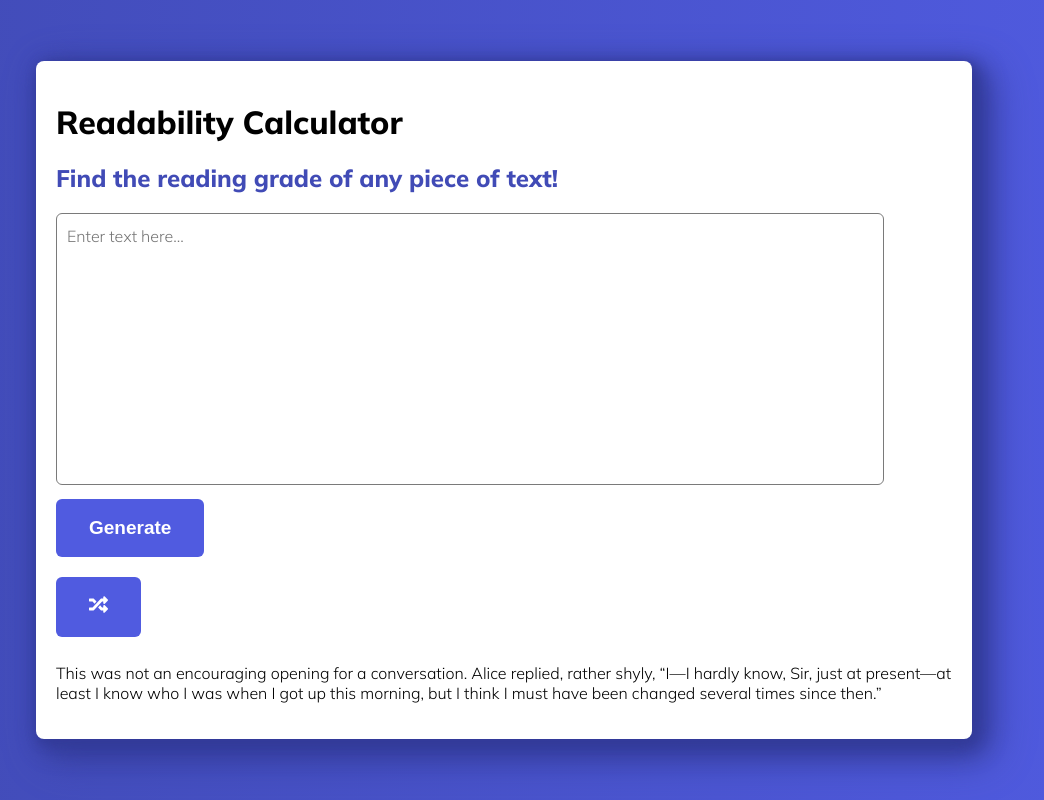
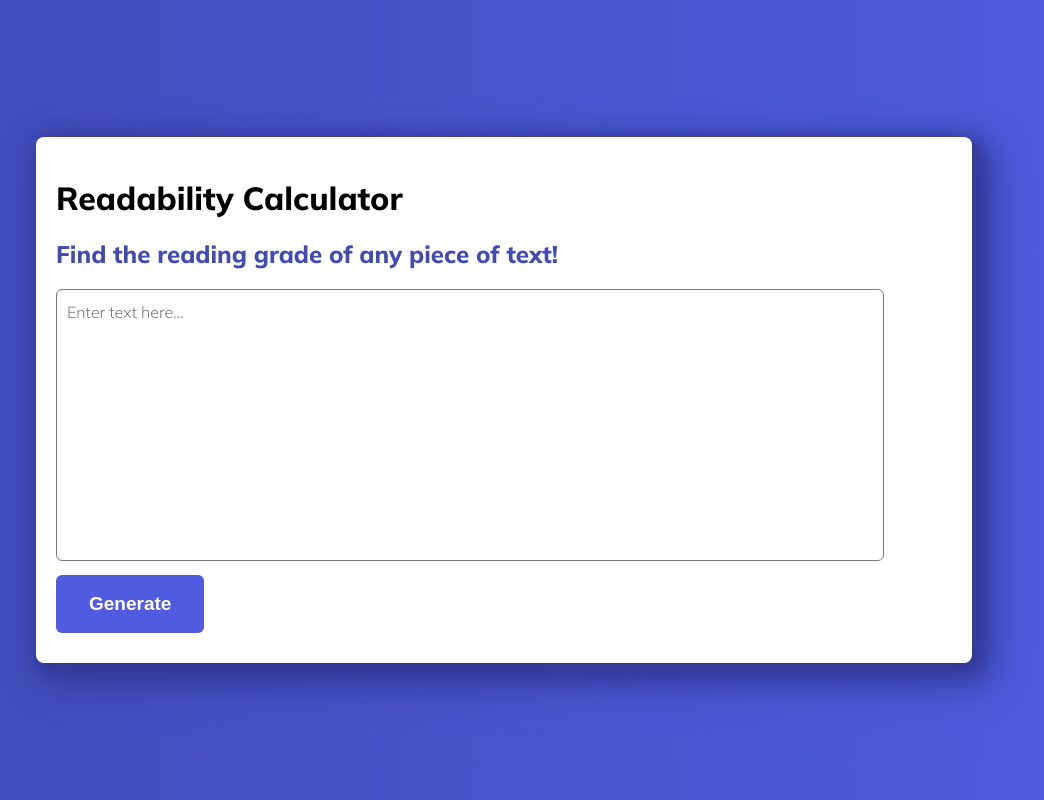
Before and after one commit to echarlotte612/React-Readability-Calculator, a React (Create React App) app: page / in a window 1280 px wide. Shown: the whole page, without its empty margins (136-1180 px from the left). Built offline with nearby package versions, Linux system fonts and the light colour scheme.

Commit message:
altered css for examples componenet

```diff
--- a/src/components/Examples.js
+++ b/src/components/Examples.js
@@ -19,9 +19,9 @@ export default function Examples() {
     }
 
     return (
-        <div>
-            <button onClick={() => getRandom()}><FaRandom /></button>
-            <p className="example">{examples[index].text}</p>
+        <div className="examples">
+            <button onClick={() => getRandom()} className="examples-button"><FaRandom /></button>
+            <p className="example-text">{examples[index].text}</p>
         </div>
     )
 }
--- a/src/components/Generator.js
+++ b/src/components/Generator.js
@@ -86,7 +86,7 @@ export default function Generator() {
                         onChange={(e) => setText(e.target.value)}
                     />
                     <button onClick={() => generateReport()}>Generate</button>
-                    <Examples />
+                    {/* <Examples /> */}
                 </div>
             }
             {gotInfo &&
--- a/src/index.css
+++ b/src/index.css
@@ -65,6 +65,9 @@ button {
   border: none;
 }
 
-.example {
+.example-text {
   font-weight: 300;
 }
+.examples-button {
+
+}
```
Also changed, not shown: src/App.js (+4 -3 lines).
